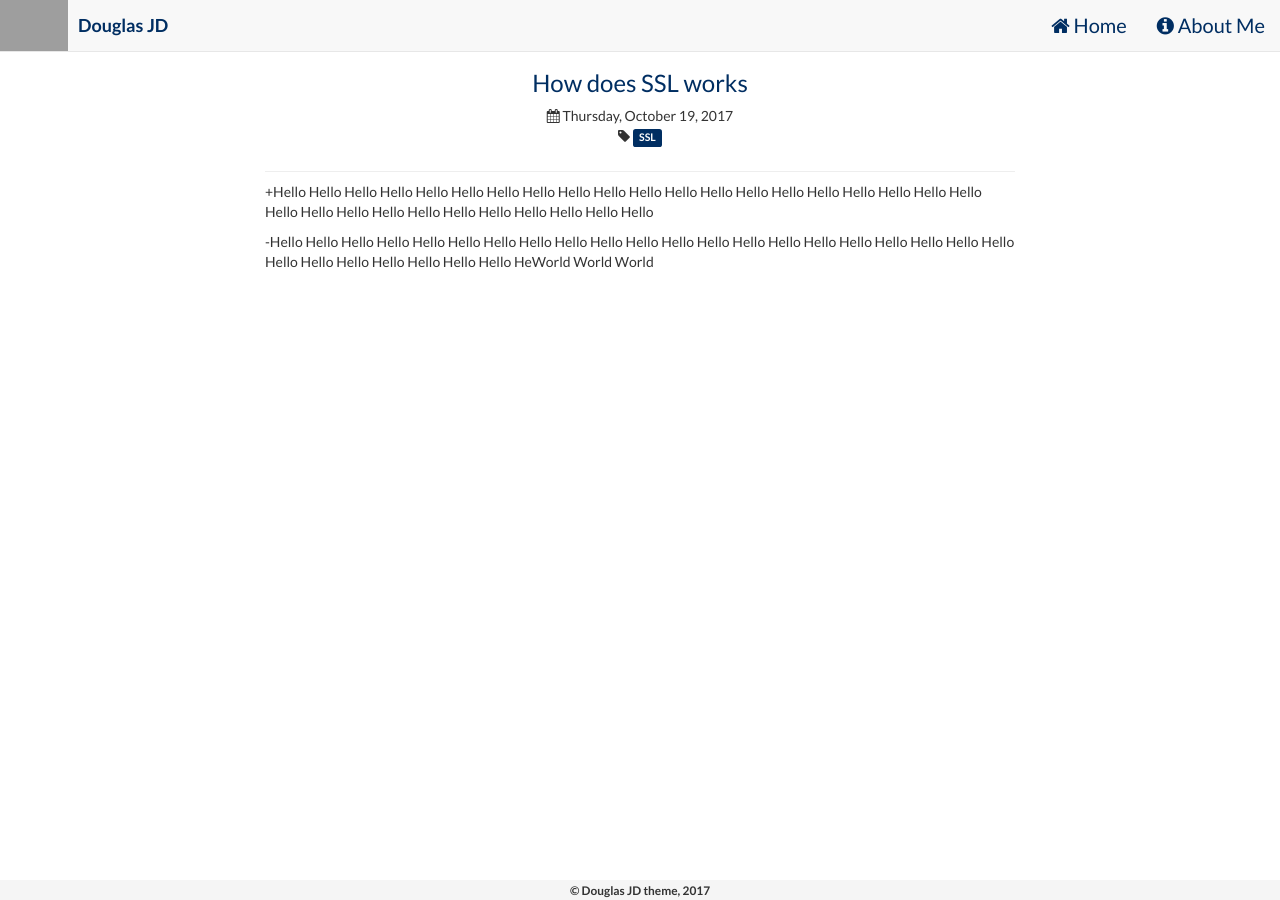
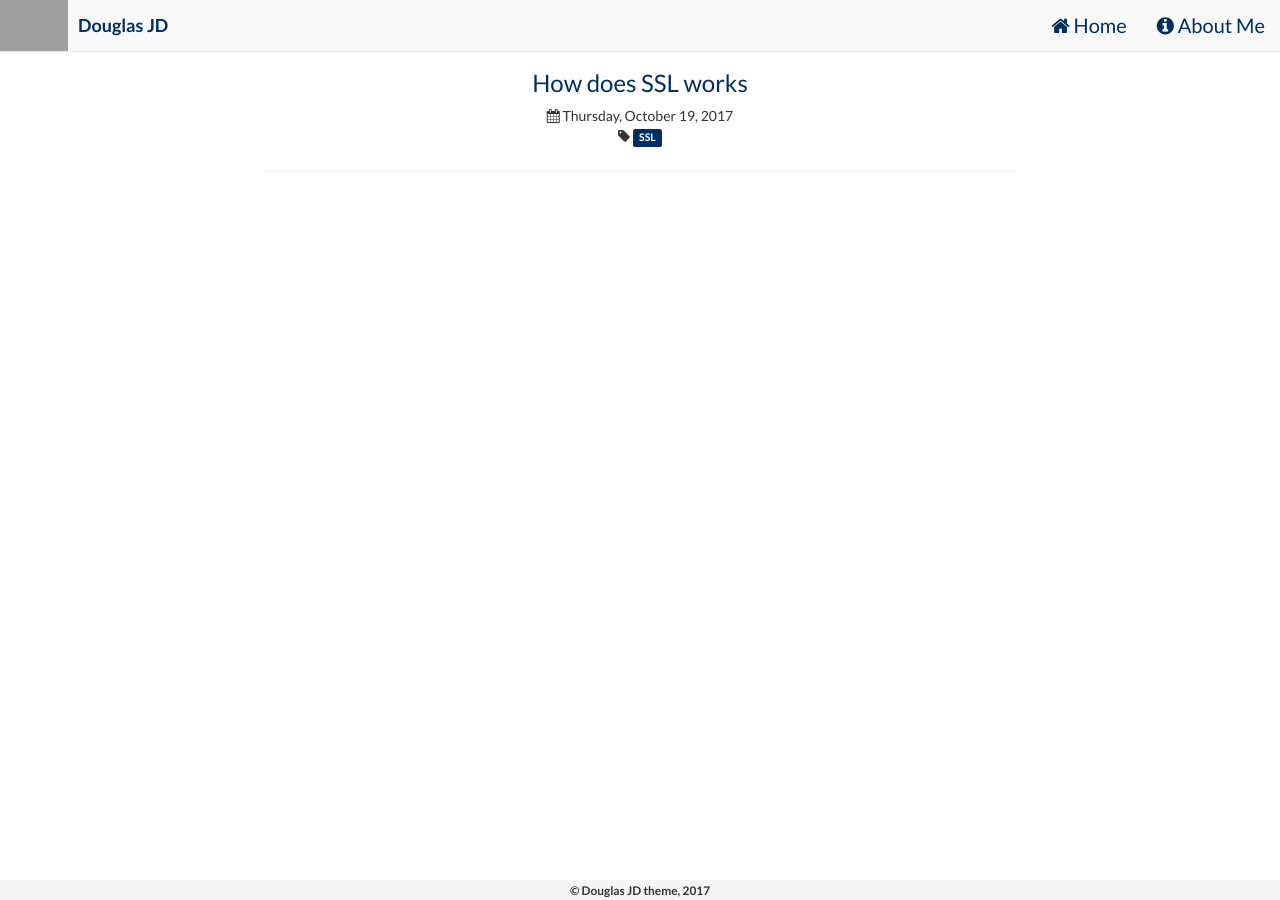
Before and after one commit to jd-xia/blog, a Jekyll site: the page built from _posts/2017-10-19-how-does-ssl-work.md, in a window 1280 px wide. Built offline with Jekyll 4.4.1, drawn with Linux system fonts in a browser that asks for light colours; nearby versions of some CDN libraries; grey boxes are pictures that could not be loaded.

Commit message:
upload how does ssl work

```diff
--- a/_posts/2017-10-19-how-does-ssl-work.md
+++ b/_posts/2017-10-19-how-does-ssl-work.md
@@ -2,11 +2,6 @@
 layout: post
 tags: SSL
 date: 2017-10-19 17:28
-thumbnail: https://github.io/blog/images/ssh.jpg
 title: How does SSL works
 published: true
 ---
-
-+Hello Hello Hello Hello Hello Hello Hello Hello Hello Hello Hello Hello Hello Hello Hello Hello Hello Hello Hello Hello Hello Hello Hello Hello Hello Hello Hello Hello Hello Hello Hello
-
--Hello Hello Hello Hello Hello Hello Hello Hello Hello Hello Hello Hello Hello Hello Hello Hello Hello Hello Hello Hello Hello Hello Hello Hello Hello Hello Hello Hello HeWorld World World
```
